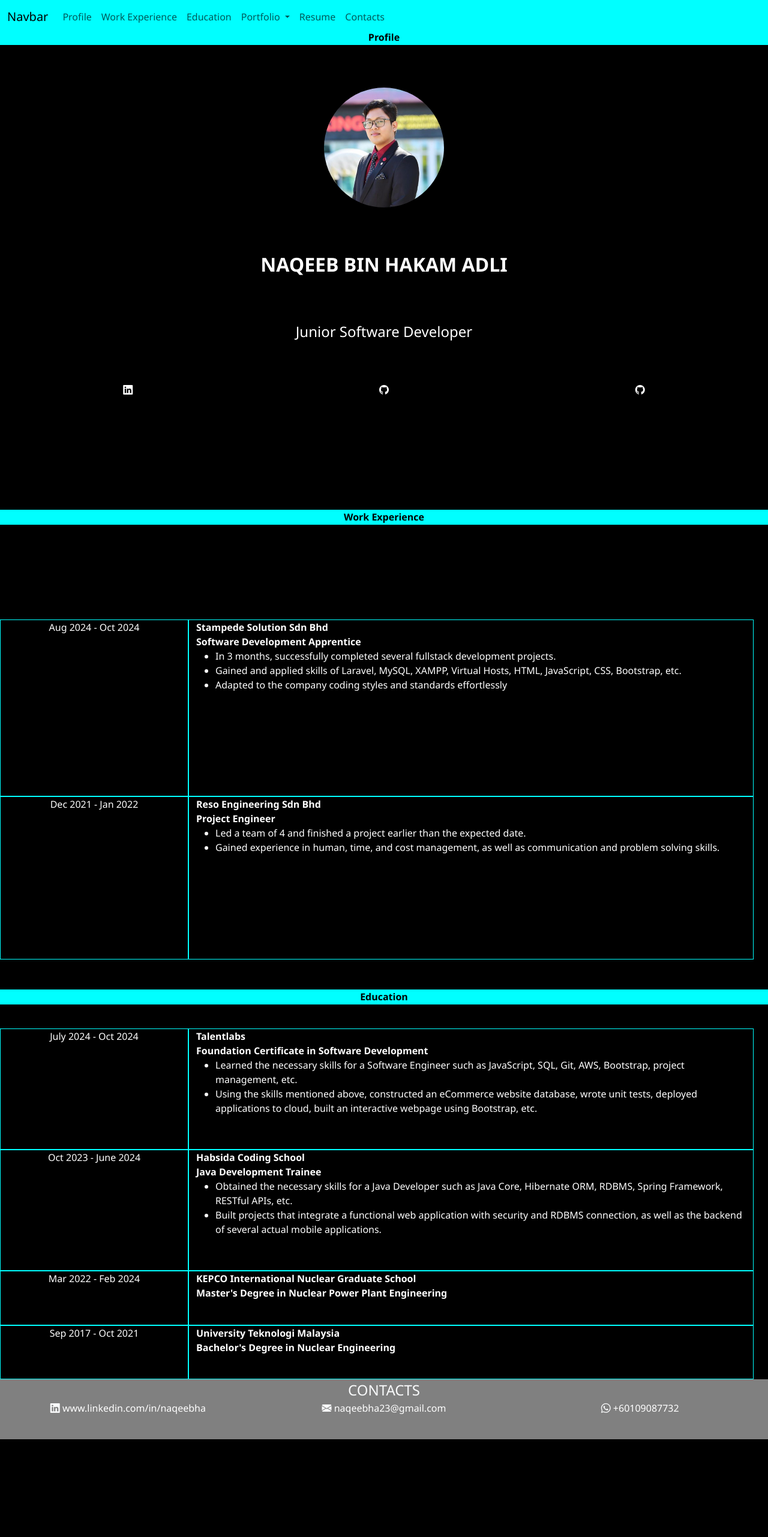
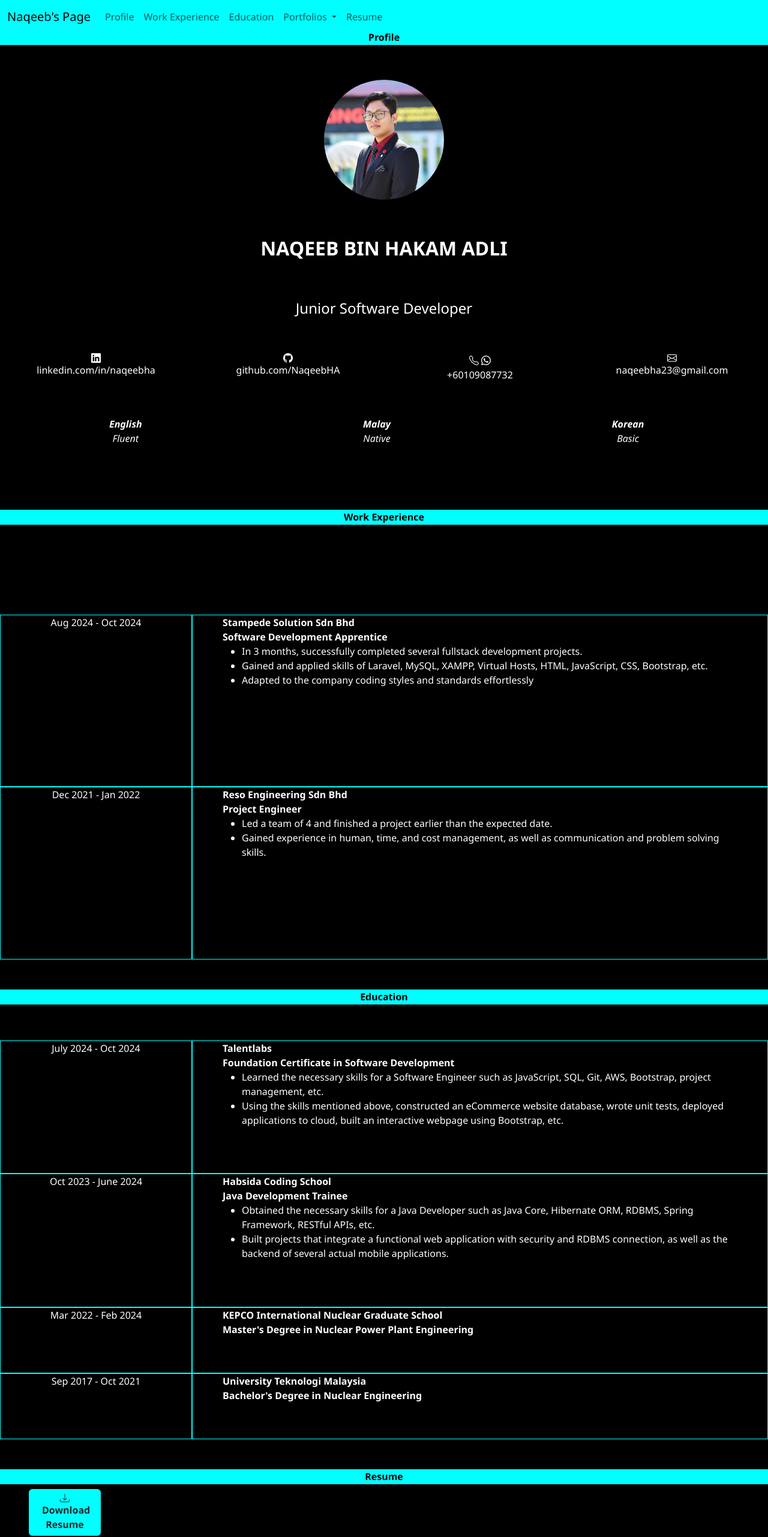
Before and after one commit to NaqeebHA/naqeebha.github.io, a website: page index.html in a window 1280 px wide. Shown: the top 2563 px of the page at 60% size. Before the commit the page ends 2400 px from the top, so only its background shows below. Drawn offline with nearby package versions, Linux system fonts and the light colour scheme; a script that the page names is missing.

Commit message:
update contact info and resume

```diff
--- a/index.html
+++ b/index.html
@@ -1,17 +1,18 @@
 <html lang="en"></html>
 <head>
-    <link href="https://cdn.jsdelivr.net/npm/bootstrap@5.3.3/dist/css/bootstrap.min.css" rel="stylesheet" integrity="sha384-QWTKZyjpPEjISv5WaRU9OFeRpok6YctnYmDr5pNlyT2bRjXh0JMhjY6hW+ALEwIH" crossorigin="anonymous">    <!-- Bootstrap Icons -->
-    <link rel="stylesheet" href="https://cdn.jsdelivr.net/npm/bootstrap-icons@1.11.3/font/bootstrap-icons.css" integrity="sha384-tViUnnbYAV00FLIhhi3v/dWt3Jxw4gZQcNoSCxCIFNJVCx7/D55/wXsrNIRANwdD" crossorigin="anonymous">    <link rel="stylesheet" href="styles.css">
+    <link href="https://cdn.jsdelivr.net/npm/bootstrap@5.3.3/dist/css/bootstrap.min.css" rel="stylesheet" integrity="sha384-QWTKZyjpPEjISv5WaRU9OFeRpok6YctnYmDr5pNlyT2bRjXh0JMhjY6hW+ALEwIH" crossorigin="anonymous">
+    <link rel="stylesheet" href="https://cdn.jsdelivr.net/npm/bootstrap-icons@1.11.3/font/bootstrap-icons.css" integrity="sha384-tViUnnbYAV00FLIhhi3v/dWt3Jxw4gZQcNoSCxCIFNJVCx7/D55/wXsrNIRANwdD" crossorigin="anonymous">
+    <link rel="stylesheet" href="styles.css">
     <meta charset="UTF-8">
     <meta name="viewport" content="width=device-width, initial-scale=1.0">
-    <title>Welcome to Naqeeb's Portfolio!</title>
+    <title>Welcome to Naqeeb's Page!</title>
 </head>
 <body>
     <div class="container-fluid">
         <div class="row">
-            <nav id="navbar" class="navbar navbar-expand-sm fixed-top">
+            <nav id="navbar" class="navbar navbar-expand-md fixed-top">
                 <div class="container-fluid">
-                    <a class="navbar-brand" href="#">Navbar</a>
+                    <a class="navbar-brand" href="#">Naqeeb's Page</a>
                     <button class="navbar-toggler" type="button" data-bs-toggle="collapse" data-bs-target="#navbarSupportedContent" aria-controls="navbarSupportedContent" aria-expanded="false" aria-label="Toggle navigation">
                         <span class="navbar-toggler-icon"></span>
                     </button>
@@ -29,21 +30,18 @@
                             </li>
                             <li class="nav-item dropdown">
                                 <a class="nav-link dropdown-toggle" href="#portfolio" role="button" data-bs-toggle="dropdown" aria-expanded="false">
-                                Portfolio
+                                Portfolios
                                 </a>
                                 <ul class="dropdown-menu">
-                                    <li><a class="dropdown-item" href="#porfolio1">porfolio1</a></li>
+                                    <li><a class="dropdown-item" href="https://github.com/NaqeebHA/budgetify-laravel" target="_blank">PHP-Laravel</a></li>
                                     <li><hr class="dropdown-divider"></li>
-                                    <li><a class="dropdown-item" href="#porfolio2">porfolio2</a></li>
-                                    <li><hr class="dropdown-divider"></li>
-                                    <li><a class="dropdown-item" href="#porfolio3">porfolio3</a></li>
+                                    <li><a class="dropdown-item" href="https://github.com/NaqeebHA/Spring-Boot-Security-Bootstrap" target="_blank">Java-Spring</a></li>
+                                    <!-- <li><hr class="dropdown-divider"></li>
+                                    <li><a class="dropdown-item" href="#porfolio3">porfolio3</a></li> -->
                                 </ul>
                             </li>
                             <li class="nav-item">
-                                <a class="nav-link">Resume</a>
-                            </li>
-                            <li class="nav-item">
-                                <a class="nav-link" href="#contacts">Contacts</a>
+                                <a class="nav-link"href="#resume">Resume</a>
                             </li>
                         </ul>
                     </div>
@@ -55,14 +53,39 @@
             <img src="profile-pic.jpg" alt="profile-picture" class="rounded-circle mx-auto" id="profile-pic">
             <div id="fullname">NAQEEB BIN HAKAM ADLI</div>
             <div id="position">Junior Software Developer</div>
-                <div class="col"><a href="https://www.linkedin.com/in/naqeebha"><i class="bi bi-linkedin"></i></a></div>
-                <div class="col"><a><i class="bi bi-github"></i></a></div>
-                <div class="col"><a><i class="bi bi-github"></i></a></div>
-            <div class="row"></div>
+            <div class="col">
+                <a href="https://www.linkedin.com/in/naqeebha" target="_blank"><i class="bi bi-linkedin"></i></a>
+                <div>linkedin.com/in/naqeebha</div>
+            </div>
+            <div class="col">
+                <a href="https://github.com/NaqeebHA" target="_blank"><i class="bi bi-github"></i></a>
+                <div>github.com/NaqeebHA</div>
+            </div>
+            <div class="col">
+                <a href="tel:+60109087732" target="_blank"><i class="bi bi-telephone"></i>&nbsp;<i class="bi bi-whatsapp"></i></a>
+                <div>+60109087732</div>
+            </div>
+            <div class="col">
+                <a href="mailto:naqeebha23@gmail.com" target="_blank"><i class="bi bi-envelope"></i></a>
+                <div>naqeebha23@gmail.com</div>
+            </div>
+            <div class="row">
+                <div class="col-4">
+                    <div><strong><em>English</em></strong></div>
+                    <div><em>Fluent</em></div>
+                </div>
+                <div class="col-4">
+                    <div><strong><em>Malay</em></strong></div>
+                    <div><em>Native</em></div>
+                </div>
+                <div class="col-4">
+                    <div><strong><em>Korean</em></strong></div>
+                    <div><em>Basic</em></div>
+                </div>
+            </div>
         </div>
         <div id="work-experience" class="row">
             <div class="section-title">Work Experience</div>
-            <div class="row">
             <div class="col-md-3 period">Aug 2024 - Oct 2024</div>
             <div class="col-md-9 description">
                 <div class="desc-header">Stampede Solution Sdn Bhd</div>
@@ -75,8 +98,6 @@
                     </ul>
                 </div>
             </div>
-            </div>
-            <div class="row">
             <div class="col-md-3 period">Dec 2021 - Jan 2022</div>
             <div class="col-md-9 description">
                 <div class="desc-header"> Reso Engineering Sdn Bhd</div>
@@ -90,10 +111,8 @@
                 </div>
             </div>
         </div>
-        </div>
         <div id="education" class="row">
             <div class="section-title">Education</div>
-            <div class="row">
             <div class="col-md-3 period">July 2024 - Oct 2024</div>
             <div class="col-md-9 description">
                 <div class="desc-header">Talentlabs</div>
@@ -107,8 +126,6 @@
                     </ul>
                 </div>
             </div>
-            </div>
-            <div class="row">
             <div class="col-md-3 period">Oct 2023 - June 2024</div>
             <div class="col-md-9 description">
                 <div class="desc-header">Habsida Coding School</div>
@@ -122,43 +139,32 @@
                     </ul>
                 </div>
             </div>
-            </div>
-            <div class="row">
             <div class="col-md-3 period">Mar 2022 - Feb 2024</div>
             <div class="col-md-9 description">
                 <div class="desc-header">KEPCO International Nuclear Graduate School</div>
                 <div class="desc-position">Master's Degree in Nuclear Power Plant Engineering</div>
             </div>
-            </div>
-            <div class="row">
             <div class="col-md-3 period">Sep 2017 - Oct 2021</div>
             <div class="col-md-9 description">
                 <div class="desc-header">University Teknologi Malaysia</div>
                 <div class="desc-position">Bachelor's Degree in Nuclear Engineering</div>
             </div>
         </div>
-
-        <footer class="text-light text-center">
-            <div class="row">
-                <div id="contacts">CONTACTS</div>
+        <div id="resume" class="row">
+            <div class="section-title">Resume</div>
+            <div class="row mx-auto my-2 px-5">
+                <button id="download-btn" class="btn">
+                    <strong><i class="bi bi-download"></i>&nbsp;Download Resume</strong>
+                </button>
             </div>
-            <div class="row">
-                <div class="col">
-                    <i class="bi bi-linkedin"></i>
-                    <a href="https://www.linkedin.com/in/naqeebha">www.linkedin.com/in/naqeebha</a>
-                </div>
-                <div class="col">
-                    <i class="bi bi-envelope-fill"></i>
-                    <a href="mailto:naqeebha23@gmail.com">naqeebha23@gmail.com</a>
-                </div>
-                <div class="col">
-                    <i class="bi bi-whatsapp"></i>
-                    <a href="tel:+60109087732">+60109087732</a>
+            <div id="resume-canvas" class="col description p-5 mx-auto">
+                <canvas id="pdf-canvas"></canvas>
             </div>
         </div>
-        </footer>
     </div>
 
-    <script src="https://cdn.jsdelivr.net/npm/bootstrap@5.3.3/dist/js/bootstrap.bundle.min.js" integrity="sha384-YvpcrYf0tY3lHB60NNkmXc5s9fDVZLESaAA55NDzOxhy9GkcIdslK1eN7N6jIeHz" crossorigin="anonymous"></script>    <script src="script.js"></script>
+    <script src="https://cdn.jsdelivr.net/npm/bootstrap@5.3.3/dist/js/bootstrap.bundle.min.js" integrity="sha384-YvpcrYf0tY3lHB60NNkmXc5s9fDVZLESaAA55NDzOxhy9GkcIdslK1eN7N6jIeHz" crossorigin="anonymous"></script>
+    <script src="https://cdnjs.cloudflare.com/ajax/libs/pdf.js/2.10.377/pdf.min.js"></script>
+    <script src="script.js"></script>
 </body>
 </html>
--- a/script.js
+++ b/script.js
@@ -0,0 +1,34 @@
+const url = 'resume.pdf';
+
+const pdfjsLib = window['pdfjs-dist/build/pdf'];
+
+pdfjsLib.GlobalWorkerOptions.workerSrc = 'https://cdnjs.cloudflare.com/ajax/libs/pdf.js/2.10.377/pdf.worker.min.js';
+
+
+
+document.getElementById('download-btn').addEventListener('click', function() {
+    const link = document.createElement('a');
+    link.href = url;
+    link.download = 'Resume-Naqeeb.pdf';
+    document.body.appendChild(link);
+    link.click();
+    document.body.removeChild(link);
+});
+
+pdfjsLib.getDocument(url).promise.then(pdf => {
+    pdf.getPage(1).then(page => {
+        const scale = 1.5;
+        const viewport = page.getViewport({ scale: scale });
+        const adjustedViewport = page.getViewport({ scale: scale, viewport: viewport });
+        const canvas = document.getElementById('pdf-canvas');
+        const context = canvas.getContext('2d');
+        canvas.width = adjustedViewport.width;
+        canvas.height = adjustedViewport.height;
+
+        const renderContext = {
+            canvasContext: context,
+            viewport: adjustedViewport
+        };
+        page.render(renderContext);
+    });
+});
--- a/styles.css
+++ b/styles.css
@@ -1,7 +1,7 @@
 body {
     background-color: black;
     color: white;
-    outline: solid 2px aqua;
+    /* outline: solid 2px aqua; */
     text-align: center;
     align-items: center;
     font-family:'Segoe UI', Tahoma, Geneva, Verdana, sans-serif;
@@ -54,6 +54,8 @@ body {
 .description {
     text-align: left;
     border: solid aqua 1px;
+    padding-left: 50px;
+    padding-right: 50px;
 }
 .desc-header {
     font-weight: 800;
@@ -71,3 +73,11 @@ a {
     text-decoration: none;
     color: white;
 }
+#resume-canvas {
+    overflow-x: scroll;
+}
+#download-btn {
+    width: 120px;
+    background-color: aqua;
+    text-align: center;
+}
```
Also changed, not shown: 1 other file. Lines whose indentation alone changed are shown as unchanged.
